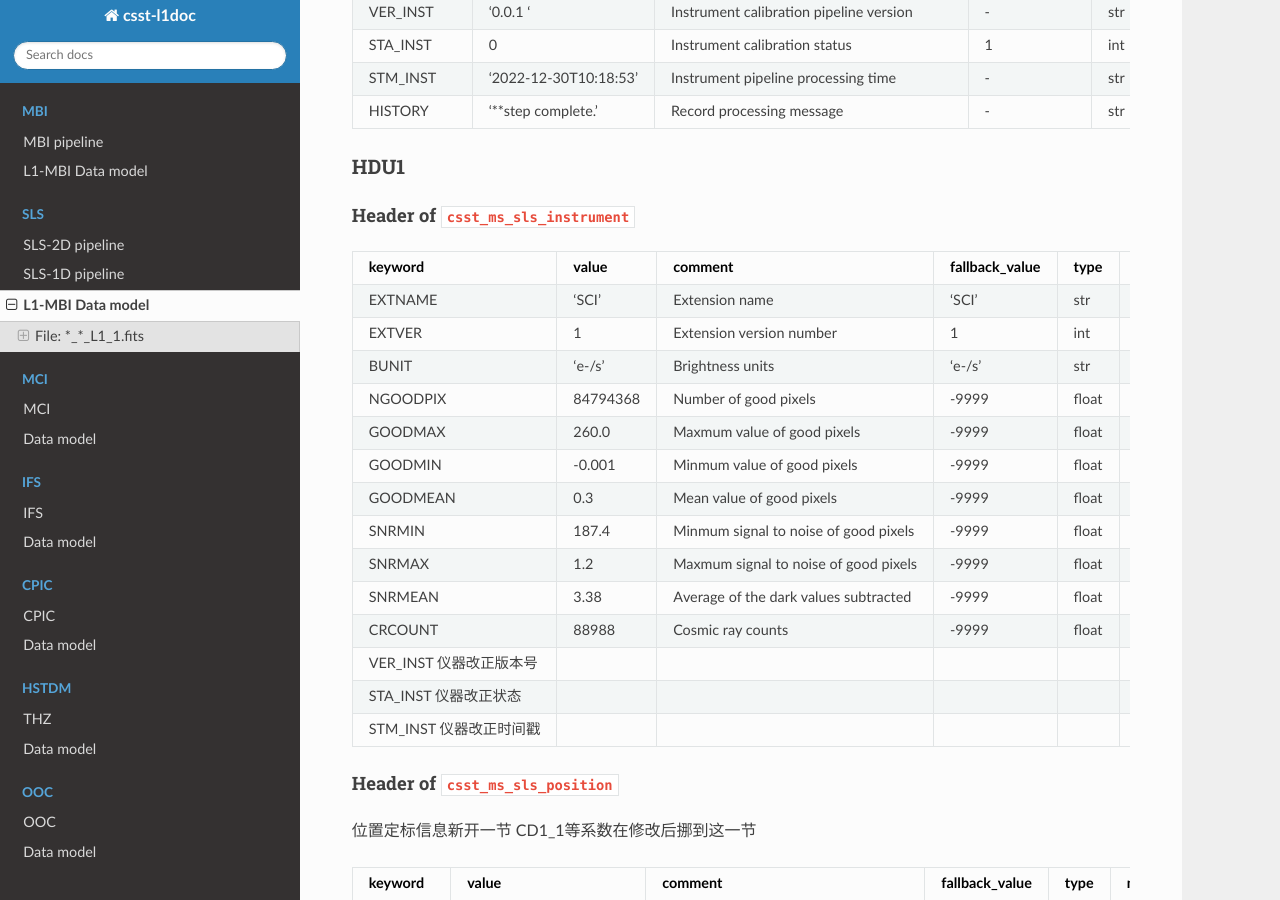
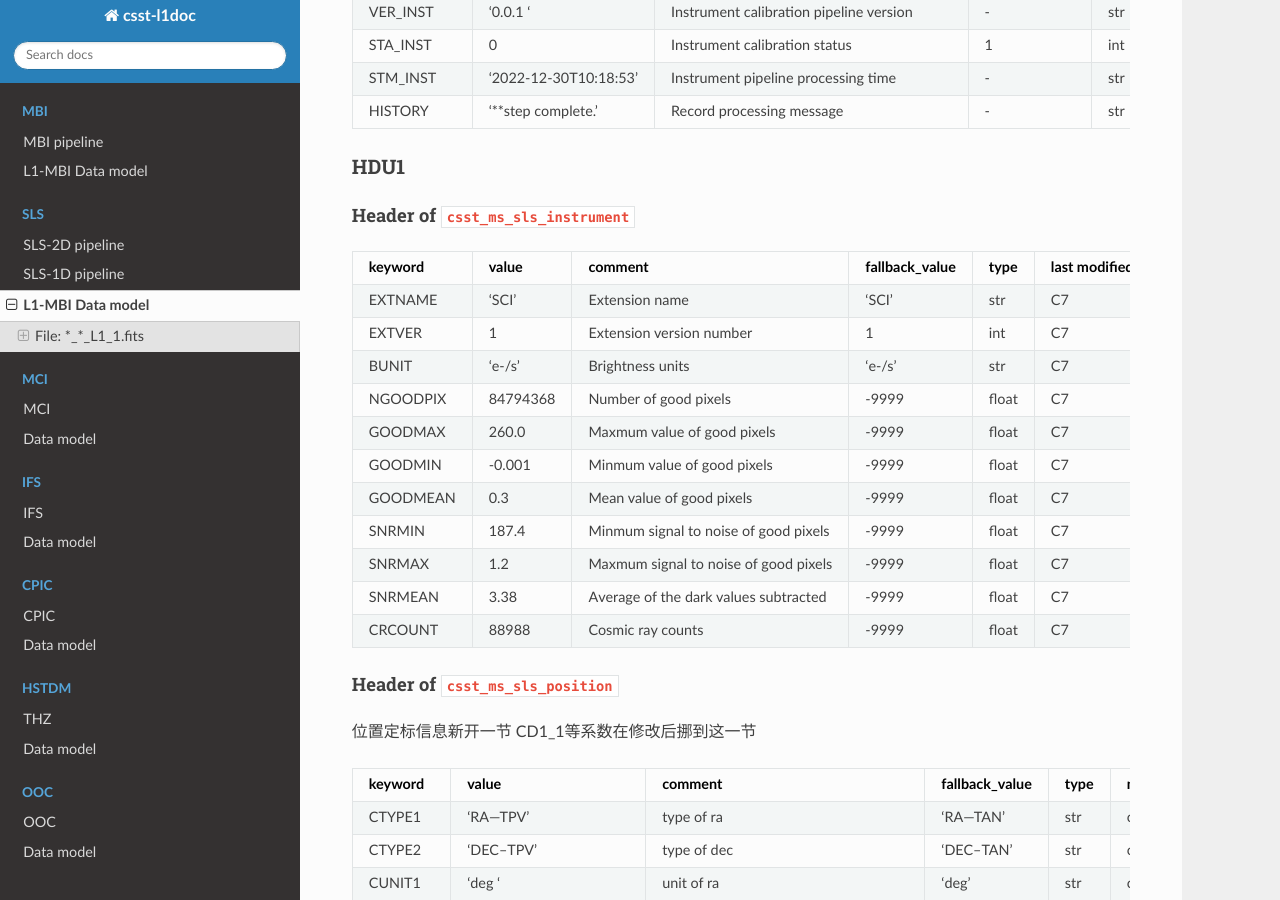
Before and after one commit to hypergravity/csst-doc-msc, a Sphinx documentation site: the page built from docs/source/sls/data_model.md, in a window 1280 px wide and 900 px high, scrolled down 1328 px. Built offline with Sphinx 7.4.7 and the Read the Docs theme 2.0.0, drawn with Linux system fonts in a browser that asks for light colours.

Commit message:
Update data_model.md

```diff
--- a/docs/source/sls/data_model.md
+++ b/docs/source/sls/data_model.md
@@ -68,9 +68,6 @@ COMMENT ==================================================================
 | SNRMAX    | 1.2      | Maxmum signal to noise of good pixels   | -9999          | float  | C7  |
 | SNRMEAN   | 3.38     | Average of the dark values subtracted   | -9999          | float  | C7   |
 | CRCOUNT  | 88988 | Cosmic ray counts | -9999 | float | C7 |
-VER_INST 仪器改正版本号
-STA_INST 仪器改正状态
-STM_INST 仪器改正时间戳
 
 #### Header of `csst_ms_sls_position`
 
```
